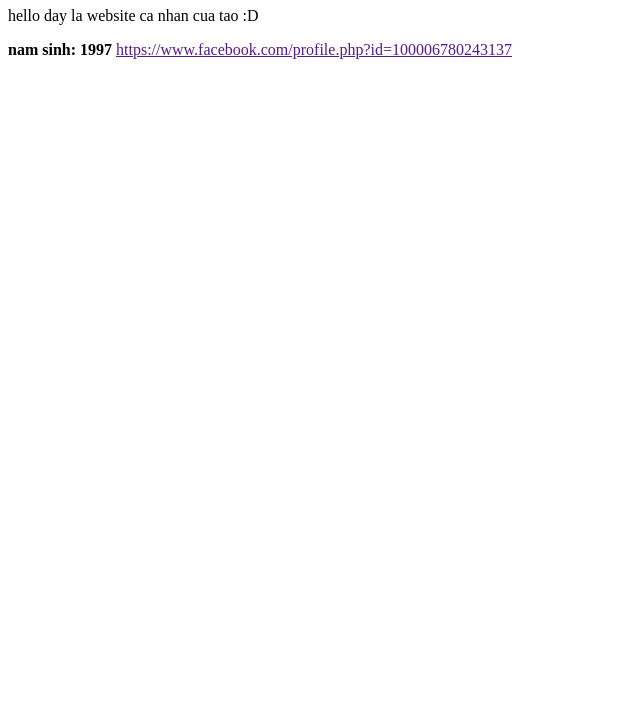
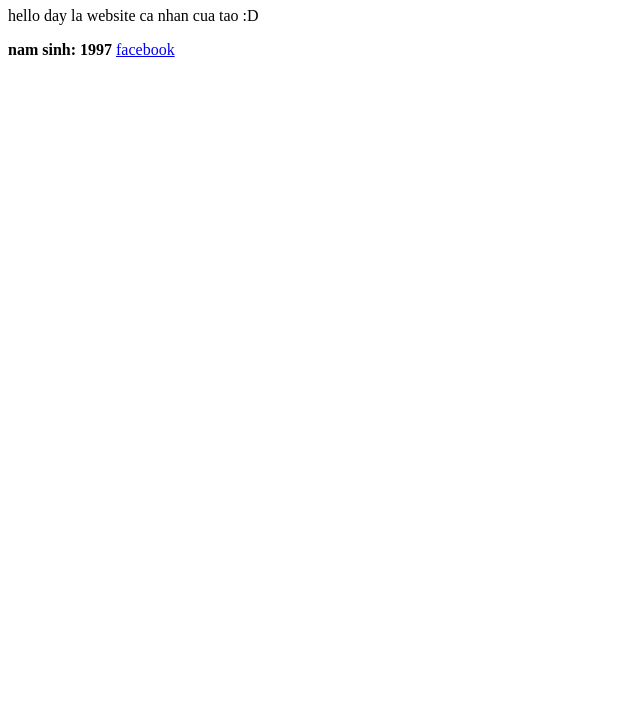
Before and after one commit to thinhdaotrong/thinhdaotrong.github.io, a plain HTML site: page index.html in a window 1280 px wide. Shown: the part 73-800 px from the top of the page, without its empty margins (0-640 px from the left). Drawn offline with Linux system fonts and the light colour scheme.

Commit message:
update index

```diff
--- a/index.html
+++ b/index.html
@@ -8,6 +8,6 @@
 	<h1>dao trong thinh</h1>
 	<p>hello day la website ca nhan cua tao :D</p>
 	<b>nam sinh: 1997</b>
-	<a href="">https://www.facebook.com/profile.php?id=100006780243137</a>
+	<a href="https://www.facebook.com/profile.php?id=100006780243137"> facebook</a>
 </body>
 </html>
```
